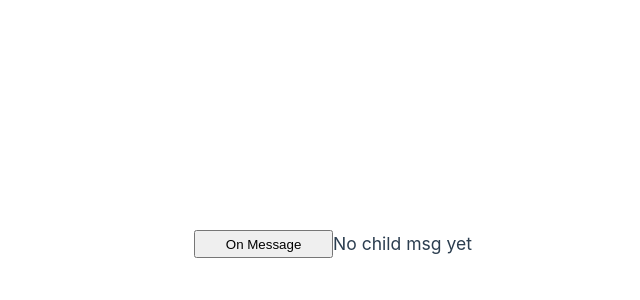
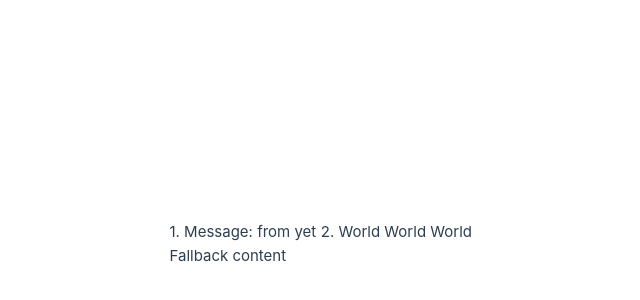
Before and after one commit to arakaki-asdf/arakaki-asdf, a Vue app: page / in a window 1280 px wide. Shown: the part 156-456 px from the top of the page, without its empty margins (136-776 px from the left). Built offline with nearby package versions, Linux system fonts and the light colour scheme.

Commit message:
すべてのチュートリアルは一応終了

```diff
--- a/src/App.vue
+++ b/src/App.vue
@@ -1,7 +1,7 @@
 
 <script setup>
   // import Tutorial1 from './components/Tutorial1.vue'
-  import Tutorial from './components/Tutorial13.vue'
+  import Tutorial from './components/Tutorial14.vue'
 </script>
 
 <style scoped>
--- /dev/null
+++ b/src/components/Tutorial14.vue
@@ -0,0 +1,23 @@
+<script setup>
+/**
+ * https://ja.vuejs.org/tutorial/#step-14
+ * スロット
+ *
+ * 親コンポーネントから子コンポーネントへ渡すこと
+ *
+ */
+import { ref } from 'vue'
+import Comp from './Tutorial14ChildComp.vue'
+const msg = ref('from yet')
+</script>
+
+<template>
+    <!-- 親コンポーネントから子に渡す1 -->
+    <Comp>1. Message: {{ msg }}</Comp>
+
+    <!-- 親コンポーネントから子に渡す2 -->
+    <Comp>2. World World World</Comp>
+
+    <!-- 親コンポーネントから渡さない場合 -->
+    <Comp></Comp>
+</template>
--- /dev/null
+++ b/src/components/Tutorial14ChildComp.vue
@@ -0,0 +1,6 @@
+<template>
+    <div>
+        <!-- 親コンポーネントからのコンテンツをレンダリング(slot)、ない場合、デフォルトの値 -->
+        <slot>Fallback content</slot>
+    </div>
+</template>
```
